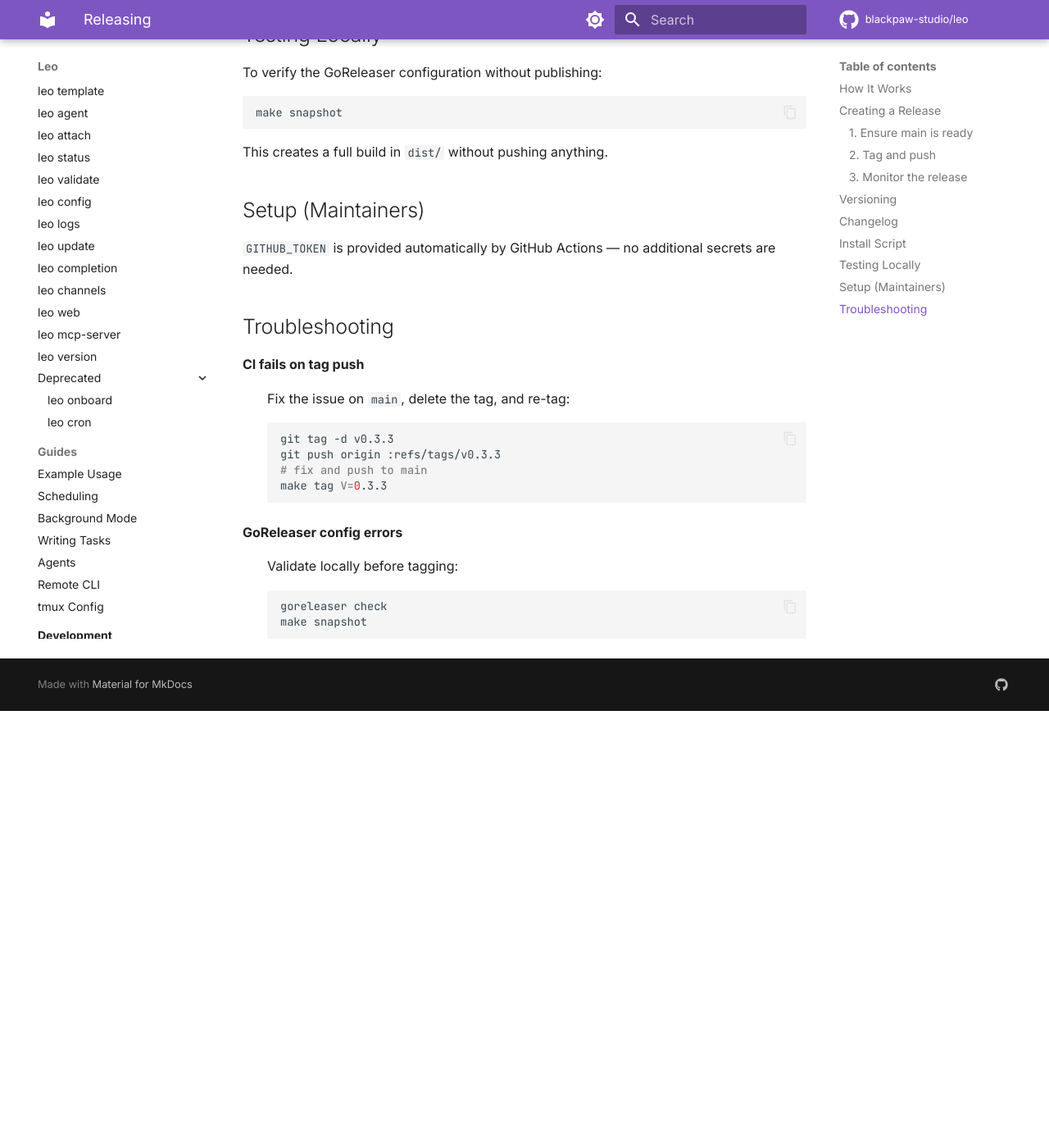
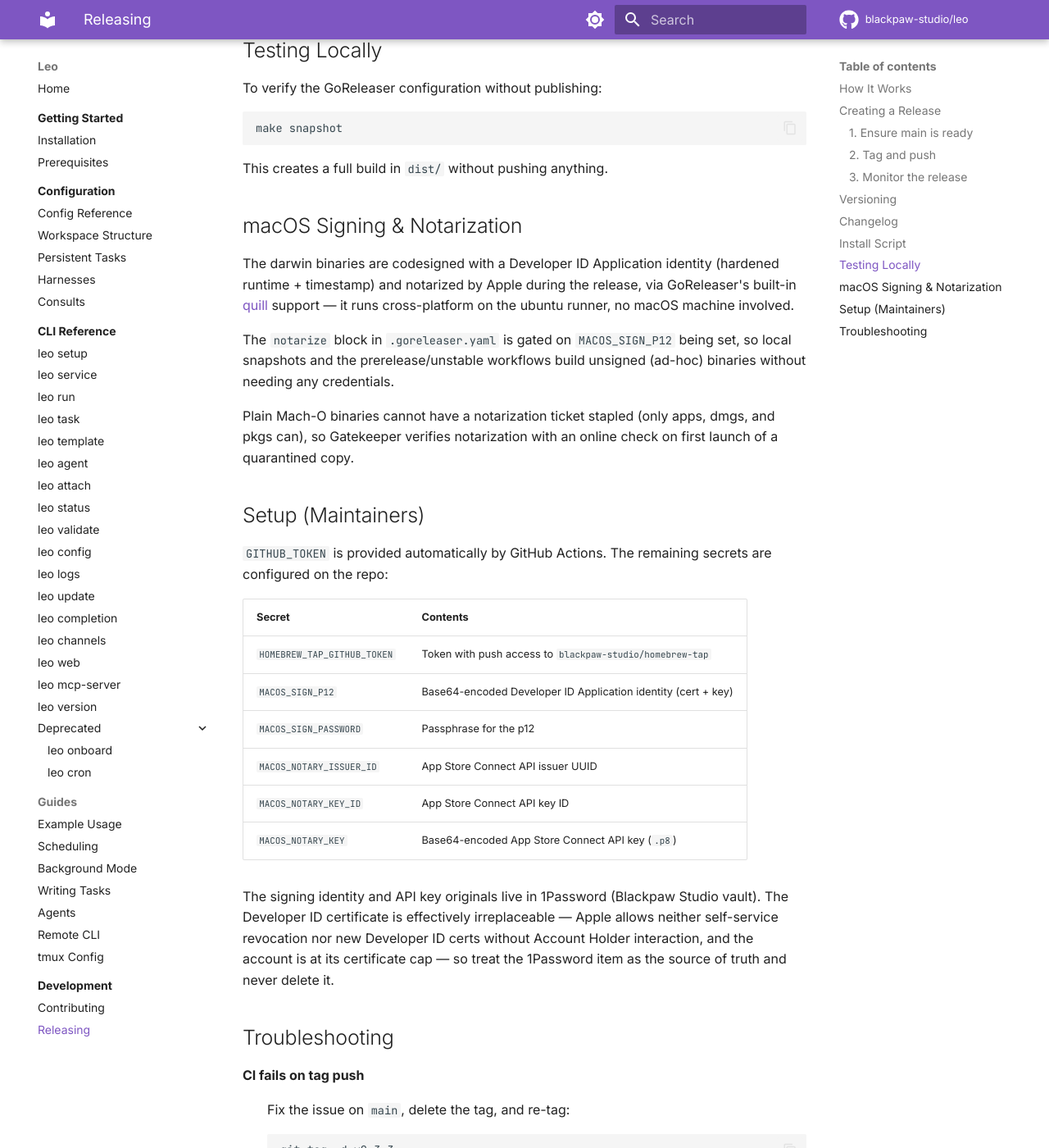
Before and after one commit to blackpaw-studio/leo, an MkDocs documentation site: the page built from docs/development/releasing.md, in a window 1280 px wide and 1400 px high, scrolled down 2288 px. Shown: the whole window at 82% size. Built offline with MkDocs 1.6.1 and Material for MkDocs 9.7.7, drawn with Linux system fonts in a browser that asks for light colours; comment, search, counter and statistics services are not loaded; before the commit the page ends 3155 px from its top, so only the background shows below that; some of the changed text lies outside the part shown.

Commit message:
feat: sign and notarize darwin release binaries with Apple (#129)
* feat: sign and notarize darwin release binaries with Apple

Adds a quill-based notarize block to goreleaser so the darwin/amd64 and
darwin/arm64 binaries are codesigned with the Blackpaw Developer ID
Application identity (hardened runtime + timestamp) and notarized by
Apple during the tag release, cross-platform from the ubuntu runner.

Gated on MACOS_SIGN_P12 being present in the environment, so local
snapshots, prerelease, and unstable builds skip it cleanly. Requires
five new repo secrets: MACOS_SIGN_P12, MACOS_SIGN_PASSWORD,
MACOS_NOTARY_ISSUER_ID, MACOS_NOTARY_KEY_ID, MACOS_NOTARY_KEY.

Claude-Session: https://claude.ai/code/session_0157Eq72SAZEexYvjgNHCYLw

* docs: document macOS signing + notarization in releasing guide

Claude-Session: https://claude.ai/code/session_0157Eq72SAZEexYvjgNHCYLw

````diff
--- a/docs/development/releasing.md
+++ b/docs/development/releasing.md
@@ -10,6 +10,7 @@ git tag v0.2.0 ──> GitHub Actions ──> CI (test + lint)
                                         ▼
                                     GoReleaser
                                     ├── Build binaries (darwin/linux × amd64/arm64)
+                                    ├── Sign + notarize darwin binaries (Apple)
                                     ├── Create GitHub Release with changelog
                                     └── Upload archives + checksums
 ```
@@ -96,9 +97,40 @@ make snapshot
 
 This creates a full build in `dist/` without pushing anything.
 
+## macOS Signing & Notarization
+
+The darwin binaries are codesigned with a Developer ID Application identity
+(hardened runtime + timestamp) and notarized by Apple during the release, via
+GoReleaser's built-in [quill](https://github.com/anchore/quill) support — it
+runs cross-platform on the ubuntu runner, no macOS machine involved.
+
+The `notarize` block in `.goreleaser.yaml` is gated on `MACOS_SIGN_P12` being
+set, so local snapshots and the prerelease/unstable workflows build unsigned
+(ad-hoc) binaries without needing any credentials.
+
+Plain Mach-O binaries cannot have a notarization ticket stapled (only apps,
+dmgs, and pkgs can), so Gatekeeper verifies notarization with an online check
+on first launch of a quarantined copy.
+
 ## Setup (Maintainers)
 
-`GITHUB_TOKEN` is provided automatically by GitHub Actions — no additional secrets are needed.
+`GITHUB_TOKEN` is provided automatically by GitHub Actions. The remaining
+secrets are configured on the repo:
+
+| Secret | Contents |
+|--------|----------|
+| `HOMEBREW_TAP_GITHUB_TOKEN` | Token with push access to `blackpaw-studio/homebrew-tap` |
+| `MACOS_SIGN_P12` | Base64-encoded Developer ID Application identity (cert + key) |
+| `MACOS_SIGN_PASSWORD` | Passphrase for the p12 |
+| `MACOS_NOTARY_ISSUER_ID` | App Store Connect API issuer UUID |
+| `MACOS_NOTARY_KEY_ID` | App Store Connect API key ID |
+| `MACOS_NOTARY_KEY` | Base64-encoded App Store Connect API key (`.p8`) |
+
+The signing identity and API key originals live in 1Password (Blackpaw Studio
+vault). The Developer ID certificate is effectively irreplaceable — Apple
+allows neither self-service revocation nor new Developer ID certs without
+Account Holder interaction, and the account is at its certificate cap — so
+treat the 1Password item as the source of truth and never delete it.
 
 ## Troubleshooting
 
````
Also changed, not shown: .goreleaser.yaml (+17 -0 lines), 1 other file.
